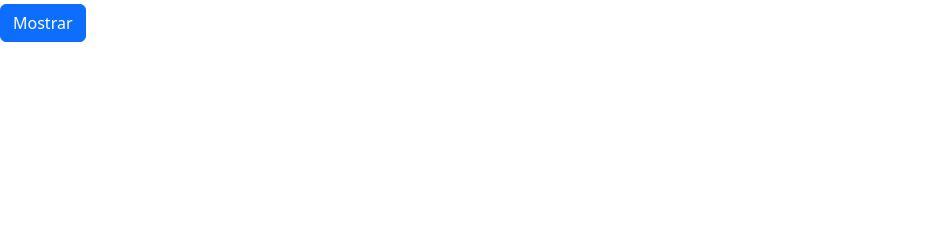
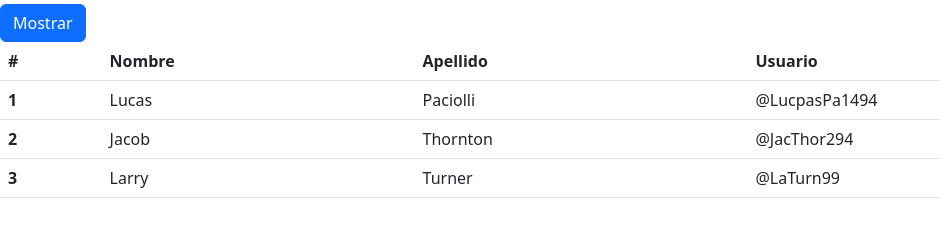
Before and after one commit to Np2Rs8/Prueba-Colab-01, a plain HTML site: page Pag_web_01/index.html in a window 1280 px wide. Shown: the part 98-324 px from the top of the page, without its empty margins (0-940 px from the left). Drawn offline with nearby package versions, Linux system fonts and the light colour scheme.

Commit message:
Tabla 1
Se añadió una tabla

```diff
--- a/Pag_web_01/index.html
+++ b/Pag_web_01/index.html
@@ -8,6 +8,41 @@
         <h2>Complemento 1</h2>
         <input class="btn btn-primary" type="button" value="Mostrar" onclick="saludo()">
 
+
+        <div style="max-width: none;">
+            <table class="table">
+                <thead>
+                    <tr>
+                        <th scope="col">#</th>
+                        <th scope="col">Nombre</th>
+                        <th scope="col">Apellido</th>
+                        <th scope="col">Usuario</th>
+                    </tr>
+                </thead>
+                <tbody>
+                    <tr>
+                        <th scope="row">1</th>
+                        <td>Lucas</td>
+                        <td>Paciolli</td>
+                        <td>@LucpasPa1494</td>
+                    </tr>
+                    <tr>
+                        <th scope="row">2</th>
+                        <td>Jacob</td>
+                        <td>Thornton</td>
+                        <td>@JacThor294</td>
+                    </tr>
+                    <tr>
+                        <th scope="row">3</th>
+                        <td>Larry</td>
+                        <td>Turner</td>
+                        <td>@LaTurn99</td>
+                    </tr>
+                </tbody>
+              </table>
+        </div>
+
+
         <script src="script.js"></script>
         <script src="https://cdn.jsdelivr.net/npm/bootstrap@5.2.2/dist/js/bootstrap.bundle.min.js" integrity="sha384-OERcA2EqjJCMA+/3y+gxIOqMEjwtxJY7qPCqsdltbNJuaOe923+mo//f6V8Qbsw3" crossorigin="anonymous"></script>
     </body>
```
